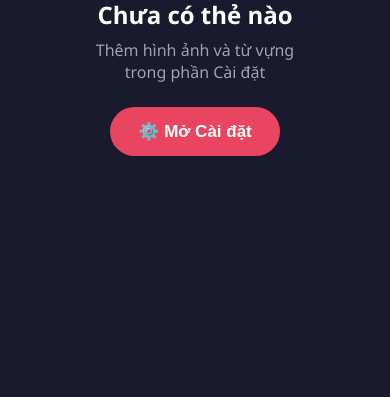
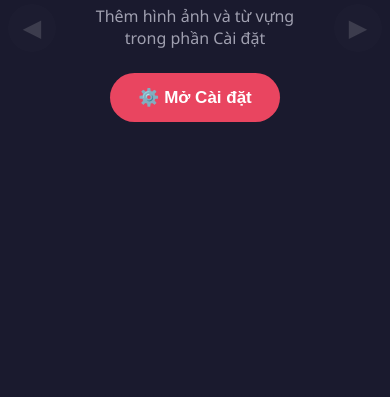
Before and after one commit to RyanChung1502/hoc-hinh, a plain HTML site: page index.html in a window 390 px wide. Shown: the part 394-791 px from the top of the page. Drawn offline with Linux system fonts and the light colour scheme.

Commit message:
Move settings to bottom, add nav arrows for desktop
- Header (with settings button) moved to bottom to avoid being
  hidden by phone notch/status bar
- Added left/right arrow buttons for desktop navigation
- Arrows hidden on touch devices (use swipe instead)
- Keyboard arrows still work

Co-Authored-By: Claude Opus 4.6 <noreply@anthropic.com>

```diff
--- a/app.js
+++ b/app.js
@@ -65,6 +65,7 @@ async function init() {
   currentIndex = 0;
   renderViewer();
   renderDots();
+  updateArrows();
   setupSwipe();
 }
 
@@ -172,6 +173,7 @@ function animateSlide(direction) {
     currentIndex += direction === 'left' ? 1 : -1;
     renderViewer();
     renderDots();
+    updateArrows();
     // Auto speak on new card
     const newCard = cardContainer.querySelector('.card');
     if (newCard && cards[currentIndex]) {
@@ -226,6 +228,7 @@ function closeSettings() {
   modalOverlay.classList.remove('open');
   renderViewer();
   renderDots();
+  updateArrows();
 }
 
 function renderCardList() {
@@ -424,11 +427,27 @@ async function restoreData(e) {
   e.target.value = '';
 }
 
+/* ── Nav arrows ── */
+function goPrev() {
+  if (currentIndex > 0) animateSlide('right');
+}
+
+function goNext() {
+  if (currentIndex < cards.length - 1) animateSlide('left');
+}
+
+function updateArrows() {
+  const prev = document.getElementById('btn-prev');
+  const next = document.getElementById('btn-next');
+  if (prev) prev.disabled = currentIndex <= 0 || cards.length === 0;
+  if (next) next.disabled = currentIndex >= cards.length - 1 || cards.length === 0;
+}
+
 /* ── Keyboard nav (for testing on desktop) ── */
 document.addEventListener('keydown', e => {
   if (modalOverlay.classList.contains('open')) return;
-  if (e.key === 'ArrowLeft' && currentIndex > 0) animateSlide('right');
-  if (e.key === 'ArrowRight' && currentIndex < cards.length - 1) animateSlide('left');
+  if (e.key === 'ArrowLeft') goPrev();
+  if (e.key === 'ArrowRight') goNext();
   if (e.key === ' ') {
     e.preventDefault();
     const card = cardContainer.querySelector('.card');
--- a/index.html
+++ b/index.html
@@ -23,6 +23,12 @@
   <!-- Main viewer -->
   <div class="viewer">
     <div class="card-container"></div>
+  </div>
+
+  <!-- Nav arrows (desktop) -->
+  <div class="nav-arrows">
+    <button class="btn-arrow" id="btn-prev" onclick="goPrev()" aria-label="Trước">◀</button>
+    <button class="btn-arrow" id="btn-next" onclick="goNext()" aria-label="Sau">▶</button>
   </div>
 
   <!-- Dots -->
--- a/style.css
+++ b/style.css
@@ -23,14 +23,14 @@ html, body {
 /* ── Header ── */
 .header {
   position: fixed;
-  top: 0; left: 0; right: 0;
+  bottom: 0; left: 0; right: 0;
   height: 56px;
   display: flex;
   align-items: center;
   justify-content: space-between;
   padding: 0 16px;
   z-index: 100;
-  background: linear-gradient(to bottom, rgba(26,26,46,0.95), transparent);
+  background: linear-gradient(to top, rgba(26,26,46,0.95), transparent);
 }
 
 .header h1 {
@@ -80,7 +80,7 @@ html, body {
   flex-direction: column;
   align-items: center;
   justify-content: center;
-  padding: 72px 24px 100px;
+  padding: 24px 24px 120px;
   transition: transform 0.35s cubic-bezier(0.4, 0, 0.2, 1), opacity 0.35s;
   will-change: transform, opacity;
   cursor: pointer;
@@ -127,7 +127,7 @@ html, body {
 /* ── Dots ── */
 .dots {
   position: fixed;
-  bottom: 32px;
+  bottom: 64px;
   left: 50%;
   transform: translateX(-50%);
   display: flex;
@@ -370,6 +370,44 @@ html, body {
 .btn-sm.delete { color: #ff6b6b; }
 .btn-sm:active { background: rgba(255,255,255,0.2); }
 
+/* ── Nav arrows ── */
+.nav-arrows {
+  position: fixed;
+  top: 50%;
+  left: 0; right: 0;
+  transform: translateY(-50%);
+  display: flex;
+  justify-content: space-between;
+  padding: 0 8px;
+  z-index: 50;
+  pointer-events: none;
+}
+
+.btn-arrow {
+  width: 48px; height: 48px;
+  border: none;
+  background: rgba(255,255,255,0.1);
+  border-radius: 50%;
+  color: var(--text);
+  font-size: 24px;
+  cursor: pointer;
+  display: flex;
+  align-items: center;
+  justify-content: center;
+  pointer-events: auto;
+  transition: background 0.2s, opacity 0.2s;
+  opacity: 0.6;
+}
+
+.btn-arrow:hover { background: rgba(255,255,255,0.2); opacity: 1; }
+.btn-arrow:active { background: rgba(255,255,255,0.25); }
+.btn-arrow:disabled { opacity: 0.15; cursor: default; }
+
+/* Ẩn trên mobile (dùng vuốt), hiện trên desktop */
+@media (pointer: coarse) {
+  .nav-arrows { display: none; }
+}
+
 /* ── Backup section ── */
 .backup-section {
   background: rgba(255,255,255,0.05);
```
